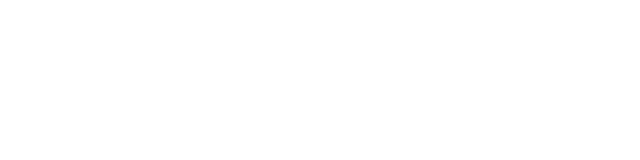
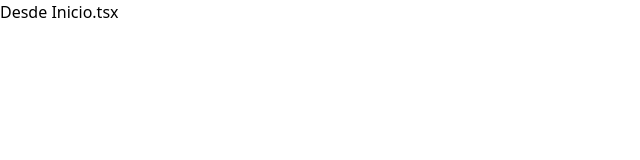
Before and after one commit to hecdeveloper/formant-test, a React (Vite) app: page /robots in a window 1280 px wide. Before the commit this address had no page. Shown: the top 160 px of the page, without its empty margins (0-640 px from the left). Built offline with nearby package versions, Linux system fonts and the light colour scheme.

Commit message:
adding outlet route

```diff
--- a/src/App.tsx
+++ b/src/App.tsx
@@ -1,17 +1,15 @@
 import { useState } from 'react';
 import { BrowserRouter, Routes, Route } from 'react-router-dom';
-
-import './App.css';
+import Layout from './layout/Layout';
 import Login from './layout/Login';
-
+import Start from './pages/Start';
 function App() {
-  const [count, setCount] = useState(0);
-
   return (
     <BrowserRouter>
       <Routes>
-        <Route path="/" element={<Login />}>
-          <Route />
+        <Route path="/" element={<Login />}></Route>
+        <Route path="/robots" element={<Layout />}>
+          <Route index element={<Start />} />
         </Route>
       </Routes>
     </BrowserRouter>
--- a/src/layout/Layout.tsx
+++ b/src/layout/Layout.tsx
@@ -1,7 +1,11 @@
 import React from 'react';
-
+import { Outlet } from 'react-router-dom';
 const Layout = () => {
-  return <div>Desde Layout.tsx</div>;
+  return (
+    <div>
+      <Outlet />
+    </div>
+  );
 };
 
 export default Layout;
--- a/src/pages/Start.tsx
+++ b/src/pages/Start.tsx
@@ -1,7 +1,7 @@
 import React from 'react';
 
 const Start = () => {
-  return <div>Desde Layout.tsx</div>;
+  return <div>Desde Inicio.tsx</div>;
 };
 
 export default Start;
```
Also changed, not shown: 1 other file (tests, documents, lock files or other folders).
